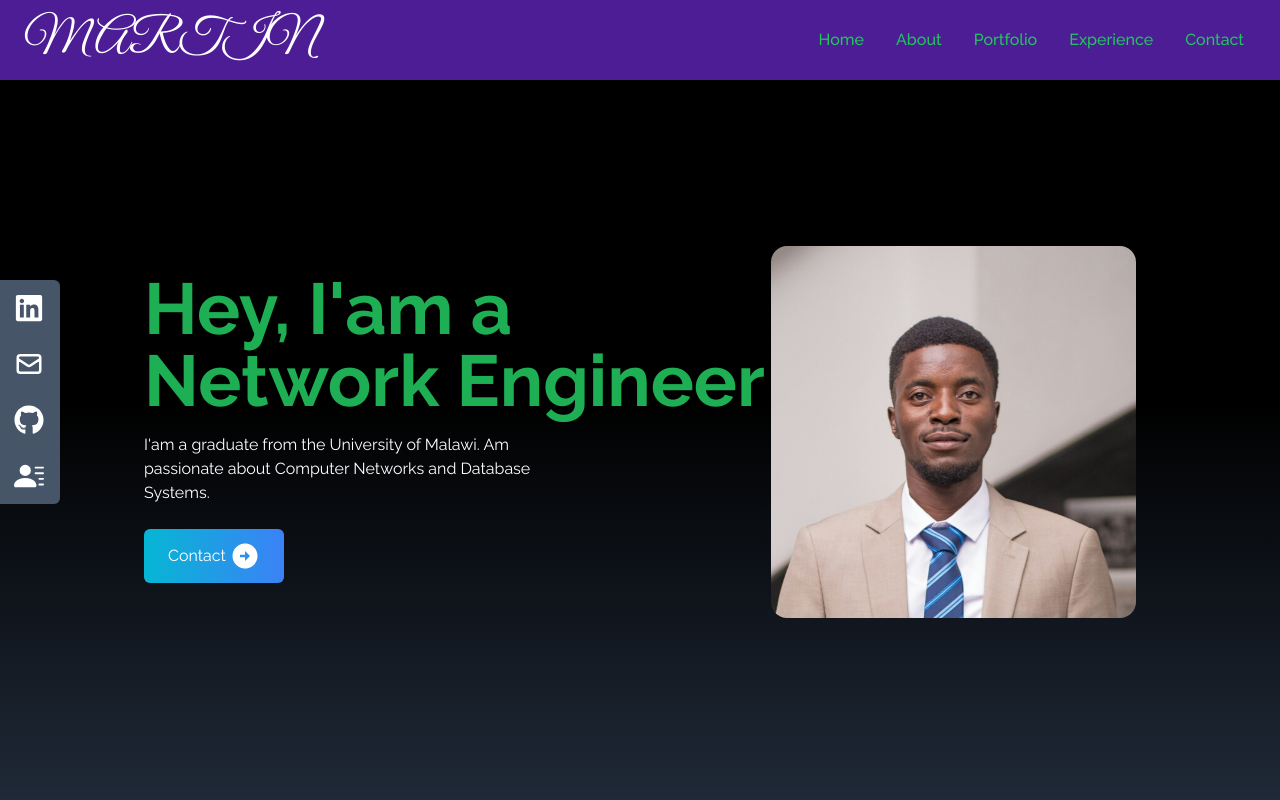
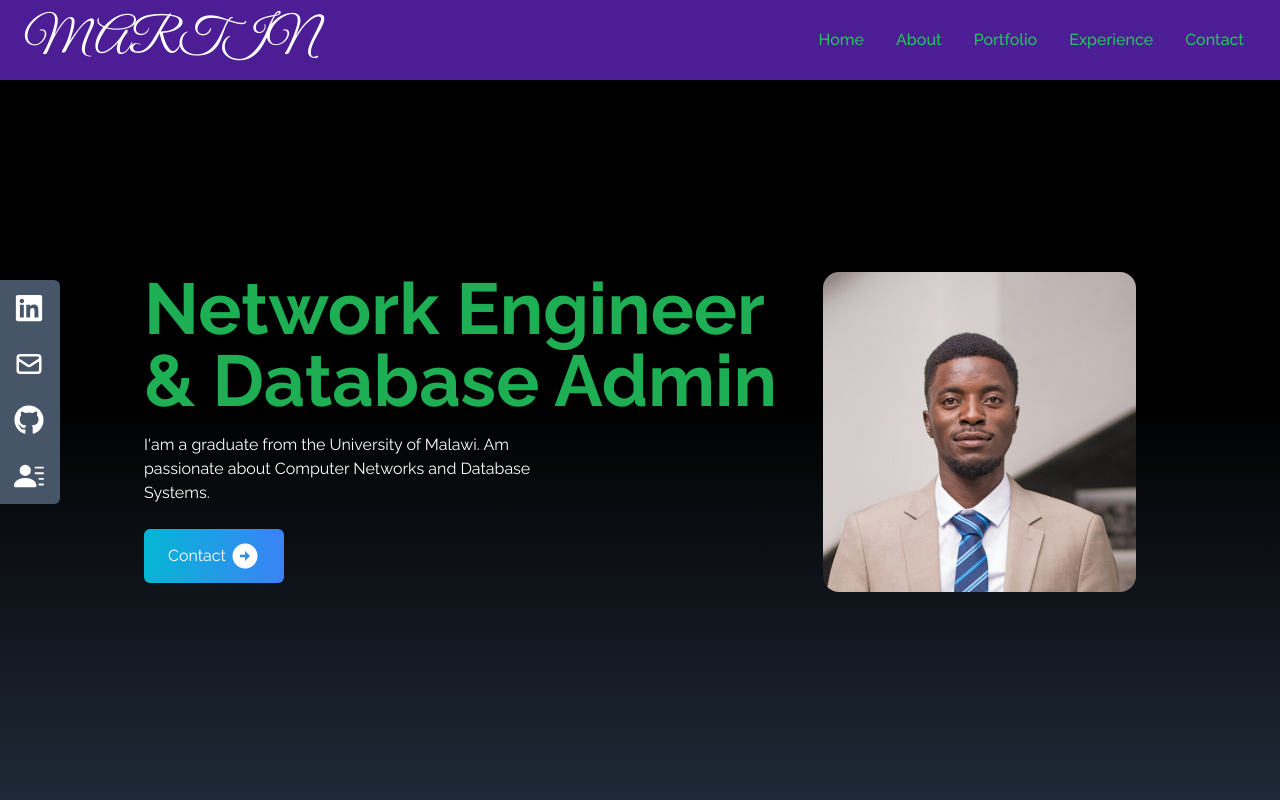
Before and after one commit to MARTINCHUNGA/my-portfolio, a React (Create React App) app: page / in a window 1280 px wide. Shown: the top 800 px of the page. Built offline with nearby package versions, Linux system fonts and the light colour scheme; a web font is replaced by a local one.

Commit message:
changed home text

```diff
--- a/src/components/Home.jsx
+++ b/src/components/Home.jsx
@@ -13,8 +13,7 @@ const Home = () => {
          justify-center h-full px-4 md:flex-row'>
             <div className='flex flex-col justify-center h-full'>
                 <h2 className='text-4xl animate-pulse sm:text-7xl font-bold text-green-500'>
-                    Hey, I'am a Network
-                    Engineer
+                    Network Engineer & Database Admin
                 </h2>
                 <p className='py-4 max-w-md text-white'>
                     I'am a graduate from the University of Malawi. Am passionate about Computer
```
